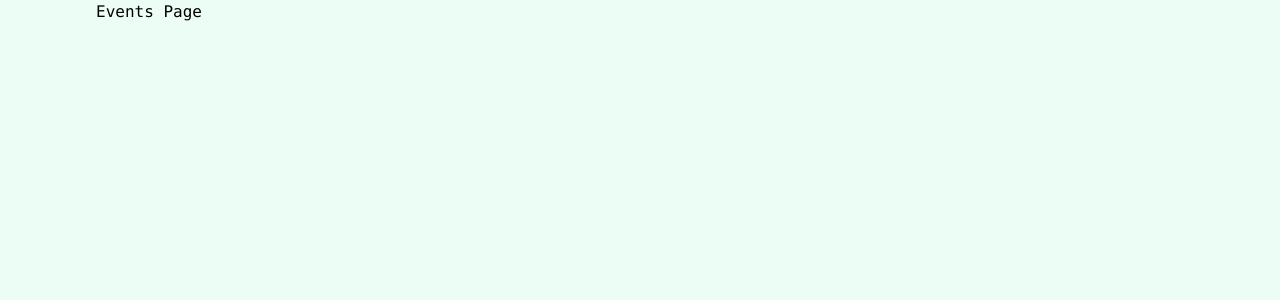
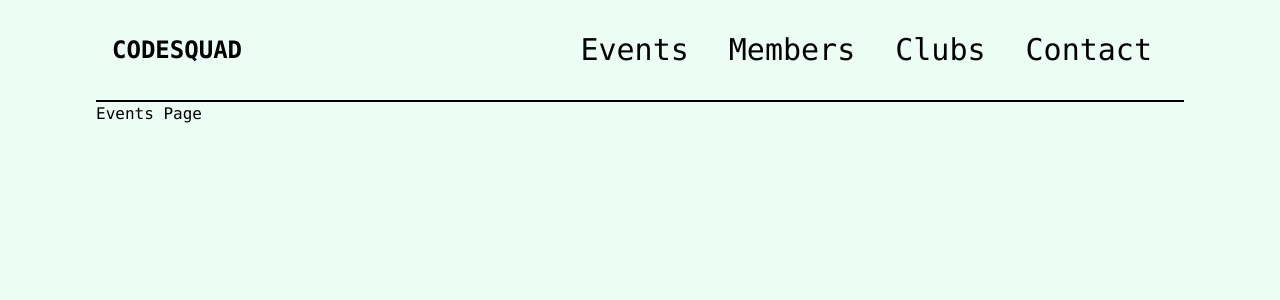
Before and after one commit to doitcodesquad/department-of-it, a Next.js app: page /events in a window 1280 px wide. Shown: the top 300 px of the page. Built offline with nearby package versions, Linux system fonts and the light colour scheme.

Commit message:
Add href Links - `Hamburger Menu`

```diff
--- a/app/api/auth/[...nextauth].js
+++ b/app/api/auth/[...nextauth].js
@@ -3,7 +3,6 @@ import CredentialsProvider from "next-auth/providers/credentials";
 import { MongoDBAdapter } from "@next-auth/mongodb-adapter";
 import clientPromise from "@/lib/mongodb";
 import connectToDatabase from "@/lib/db";
-import bcrypt from "bcryptjs";
 import Member from "@/models/Member";
 
 export const authOptions = {
@@ -20,18 +19,21 @@ export const authOptions = {
 
         const user = await Member.findOne({ email: credentials.email });
         if (!user) {
-          throw new Error("No user found");
+          throw new Error("No user found with this email");
         }
 
-        const isValid = await bcrypt.compare(
-          credentials.password,
-          user.password
-        );
+        const isValid = await user.comparePassword(credentials.password);
+
         if (!isValid) {
-          throw new Error("Invalid password");
+          throw new Error("Incorrect password");
         }
 
-        return { id: user._id, email: user.email, name: user.name };
+        return {
+          id: user._id,
+          email: user.email,
+          name: user.name,
+          role: user.memberType,
+        };
       },
     }),
   ],
@@ -42,11 +44,13 @@ export const authOptions = {
     async jwt({ token, user }) {
       if (user) {
         token.id = user.id;
+        token.role = user.memberType;
       }
       return token;
     },
     async session({ session, token }) {
       session.user.id = token.id;
+      session.user.role = token.role;
       return session;
     },
   },
--- a/app/components/Navbar.jsx
+++ b/app/components/Navbar.jsx
@@ -1,6 +1,6 @@
 "use client";
-import React, { useState } from 'react'
-import Link from 'next/link'
+import React, { useState } from "react";
+import Link from "next/link";
 
 export default function Navbar() {
   const [isOpen, setIsOpen] = useState(false);
@@ -9,9 +9,7 @@ export default function Navbar() {
     <>
       <nav className="navbar">
         <Link href="/">
-          <div className="text-2xl font-bold">
-            {`CODESQUAD`}
-          </div>
+          <div className="text-2xl font-bold">{`CODESQUAD`}</div>
         </Link>
         <div className="nav-toggle">
           <button
@@ -19,50 +17,91 @@ export default function Navbar() {
             onClick={() => setIsOpen(!isOpen)}
           >
             <svg
-              className={`w-6 h-6 ${isOpen ? 'hidden' : 'block'}`}
+              className={`w-6 h-6 ${isOpen ? "hidden" : "block"}`}
               fill="none"
               stroke="currentColor"
               viewBox="0 0 24 24"
               xmlns="http://www.w3.org/2000/svg"
             >
-              <path strokeLinecap="round" strokeLinejoin="round" strokeWidth="2" d="M4 6h16M4 12h16m-7 6h7"></path>
+              <path
+                strokeLinecap="round"
+                strokeLinejoin="round"
+                strokeWidth="2"
+                d="M4 6h16M4 12h16m-7 6h7"
+              ></path>
             </svg>
             <svg
-              className={`w-6 h-6 ${isOpen ? 'block' : 'hidden'}`}
+              className={`w-6 h-6 ${isOpen ? "block" : "hidden"}`}
               fill="none"
               stroke="currentColor"
               viewBox="0 0 24 24"
               xmlns="http://www.w3.org/2000/svg"
             >
-              <path strokeLinecap="round" strokeLinejoin="round" strokeWidth="2" d="M6 18L18 6M6 6l12 12"></path>
+              <path
+                strokeLinecap="round"
+                strokeLinejoin="round"
+                strokeWidth="2"
+                d="M6 18L18 6M6 6l12 12"
+              ></path>
             </svg>
           </button>
         </div>
         <div className={`nav-list`}>
-          <Link className="nav-item" href="/">Events</Link>
-          <Link className="nav-item" href="/">Blog</Link>
-          <Link className="nav-item" href="/">Clubs</Link>
-          <Link className="nav-item" href="/">Contact</Link>
+          <Link className="nav-item" href="/events">
+            Events
+          </Link>
+          <Link className="nav-item" href="/members">
+            Members
+          </Link>
+          <Link className="nav-item" href="/clubs">
+            Clubs
+          </Link>
+          <Link className="nav-item" href="/contact-us">
+            Contact
+          </Link>
         </div>
-        <div className={`mobile-nav-list ${isOpen ? 'translate-x-0' : 'translate-x-full'}`}>
+        <div
+          className={`mobile-nav-list ${
+            isOpen ? "translate-x-0" : "translate-x-full"
+          }`}
+        >
           <div className="flex justify-end p-4">
             <button
               className="text-black focus:outline-none"
               onClick={() => setIsOpen(false)}
             >
-              <svg className="w-6 h-6" fill="none" stroke="currentColor" viewBox="0 0 24 24" xmlns="http://www.w3.org/2000/svg">
-                <path strokeLinecap="round" strokeLinejoin="round" strokeWidth="2" d="M6 18L18 6M6 6l12 12"></path>
+              <svg
+                className="w-6 h-6"
+                fill="none"
+                stroke="currentColor"
+                viewBox="0 0 24 24"
+                xmlns="http://www.w3.org/2000/svg"
+              >
+                <path
+                  strokeLinecap="round"
+                  strokeLinejoin="round"
+                  strokeWidth="2"
+                  d="M6 18L18 6M6 6l12 12"
+                ></path>
               </svg>
             </button>
           </div>
           <div className="flex flex-col items-center mt-10 space-y-4">
-            <Link className="nav-item-mobile" href="/">Events</Link>
-            <Link className="nav-item-mobile" href="/">Blog</Link>
-            <Link className="nav-item-mobile" href="/">Clubs</Link>
-            <Link className="nav-item-mobile" href="/">Contact</Link>
+            <Link className="nav-item-mobile" href="/events">
+              Events
+            </Link>
+            <Link className="nav-item-mobile" href="/members">
+              Members
+            </Link>
+            <Link className="nav-item-mobile" href="/clubs">
+              Clubs
+            </Link>
+            <Link className="nav-item-mobile" href="/contact-us">
+              Contact
+            </Link>
           </div>
         </div>
       </nav>
     </>
-  )
+  );
 }
--- /dev/null
+++ b/app/contact-us/page.jsx
@@ -0,0 +1,7 @@
+import React from "react";
+
+const page = () => {
+  return <>Contact US</>;
+};
+
+export default page;
--- a/app/layout.jsx
+++ b/app/layout.jsx
@@ -1,9 +1,7 @@
 import { SessionProviderNextAuth } from "./Providers";
 import "./globals.css";
-import { Libre_Franklin } from 'next/font/google'
+import Navbar from "./components/Navbar";
 
-// If loading a variable font, you don't need to specify the font weight
-const libre_franklin = Libre_Franklin({ subsets: ['latin'] })
 export const metadata = {
   title: "CodeSquad - Department of IT",
   description:
@@ -34,12 +32,14 @@ export const metadata = {
     "innovation",
   ],
 };
-
 export default function RootLayout({ children }) {
   return (
     <html lang="en">
       <SessionProviderNextAuth>
-        <body>{children}</body>
+        <body>
+          <Navbar />
+          {children}
+        </body>
       </SessionProviderNextAuth>
     </html>
   );
--- a/app/page.jsx
+++ b/app/page.jsx
@@ -1,13 +1,9 @@
-import Image from "next/image";
-import Navbar from "./components/Navbar";
 import Header from "./components/Header";
 
 export default function Home() {
   return (
     <>
-      <Navbar />
       <Header />
-
     </>
   );
 }
```
